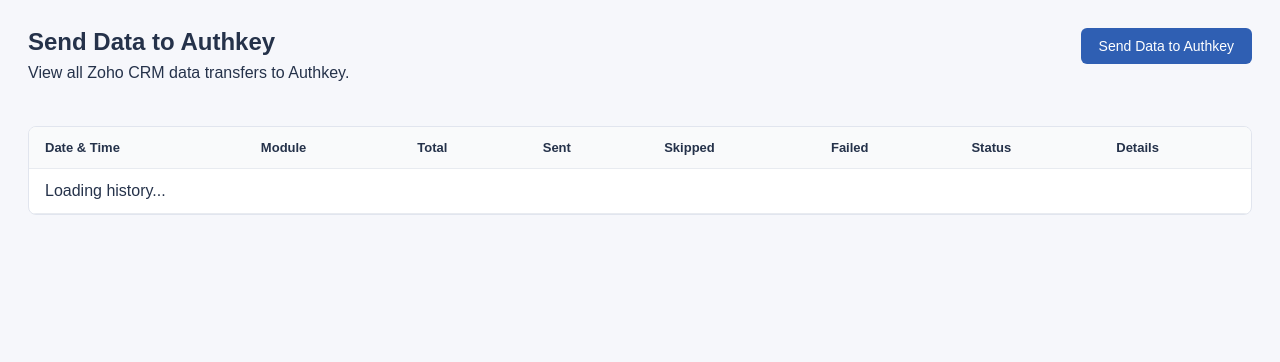
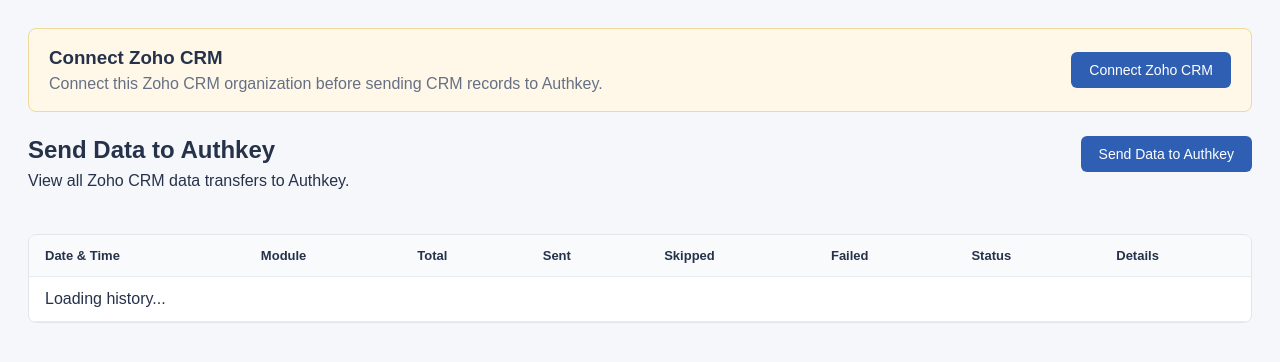
Before and after one commit to tanu2525/gpt, a website: page app/sendDataToAuthkey/sendDataToAuthkey.html in a window 1280 px wide. Drawn offline with Linux system fonts and the light colour scheme; a script that the page names is missing.

Commit message:
Style conditional Zoho connection panel

```diff
--- a/app/sendDataToAuthkey/sendDataToAuthkey.css
+++ b/app/sendDataToAuthkey/sendDataToAuthkey.css
@@ -19,6 +19,26 @@ body {
     align-items: flex-start;
     gap: 24px;
     margin-bottom: 24px;
+}
+
+.connection-card {
+    display: flex;
+    justify-content: space-between;
+    align-items: center;
+    gap: 24px;
+    padding: 18px 20px;
+    margin-bottom: 24px;
+    background: #fff8e8;
+    border: 1px solid #f0d79a;
+    border-radius: 8px;
+}
+
+.connection-card h3 {
+    margin-bottom: 6px;
+}
+
+.connection-card p {
+    color: #667085;
 }
 
 h2 { margin: 0 0 8px; }
@@ -156,7 +176,8 @@ th { background: #f9fafb; font-size: 13px; }
 
 @media (max-width: 700px) {
     .page { padding: 16px; }
-    .page-header { flex-direction: column; }
+    .page-header,
+    .connection-card { flex-direction: column; align-items: flex-start; }
     .mapping-row { grid-template-columns: 1fr; }
     .remove-btn { justify-self: start; }
 }
```
